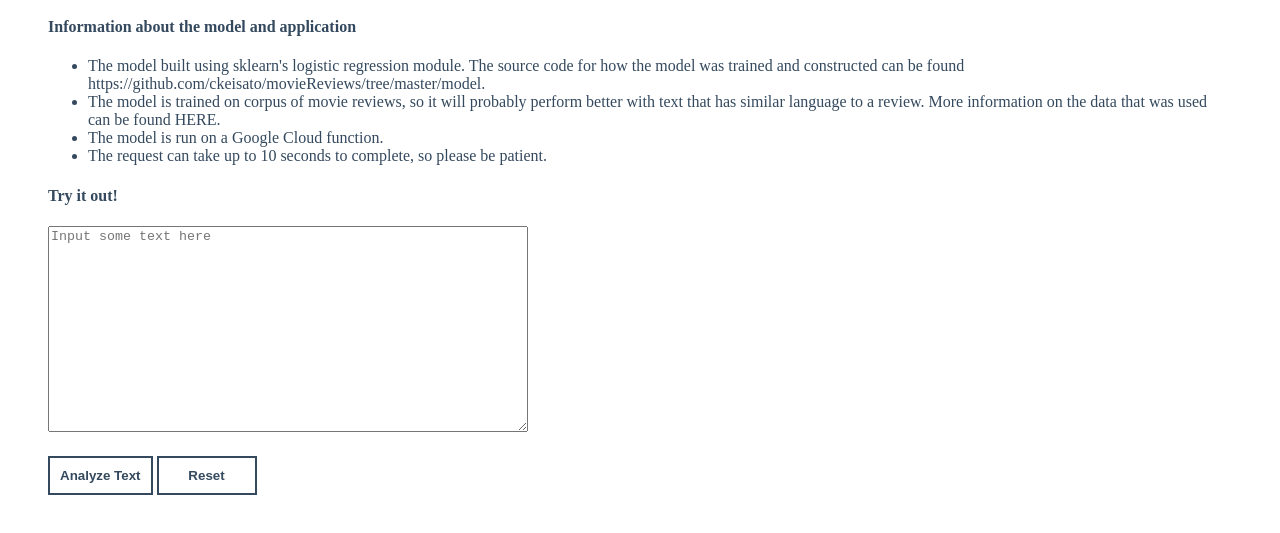
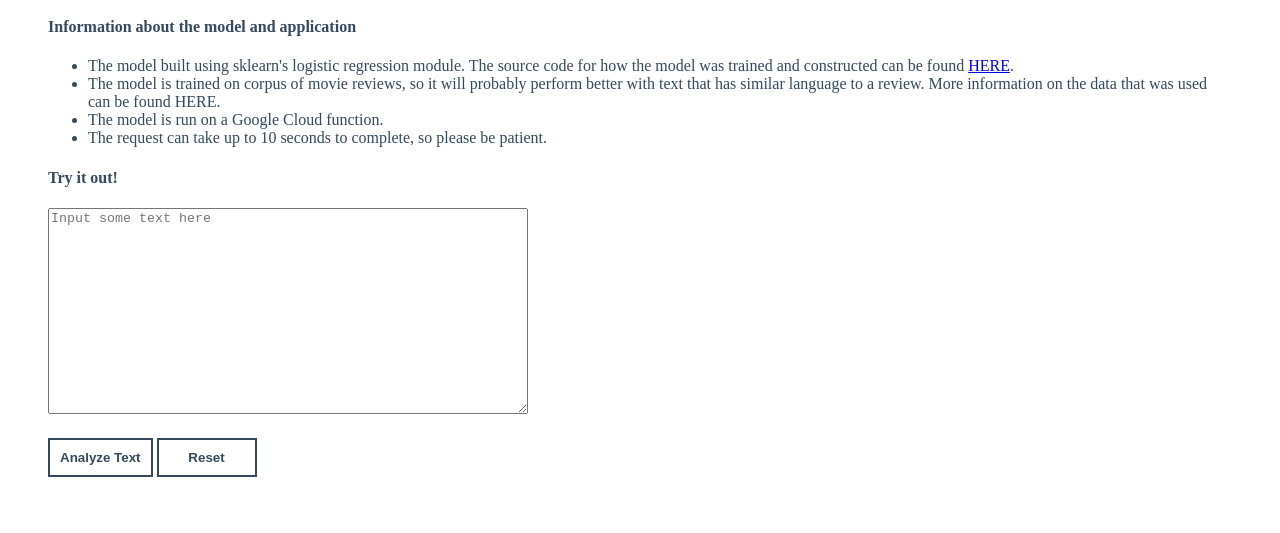
Before and after one commit to ckeisato/movieReviews, a website: page js_app/index.html in a window 1280 px wide. Shown: the part 149-682 px from the top of the page. Drawn offline with Linux system fonts and the light colour scheme.

Commit message:
Add link

```diff
--- a/js_app/index.html
+++ b/js_app/index.html
@@ -13,7 +13,7 @@
   <h4>Information about the model and application</h4>
   <ul>
     <li>
-      The model built using sklearn's logistic regression module.  The source code for how the model was trained and constructed can be found https://github.com/ckeisato/movieReviews/tree/master/model.
+      The model built using sklearn's logistic regression module.  The source code for how the model was trained and constructed can be found <a href="https://github.com/ckeisato/movieReviews/tree/master/model" target="_blank">HERE</a>.
     </li>
     <li>
       The model is trained on corpus of movie reviews, so it will probably perform better with text that has similar language to a review.  More information on the data that was used can be found HERE.
```
